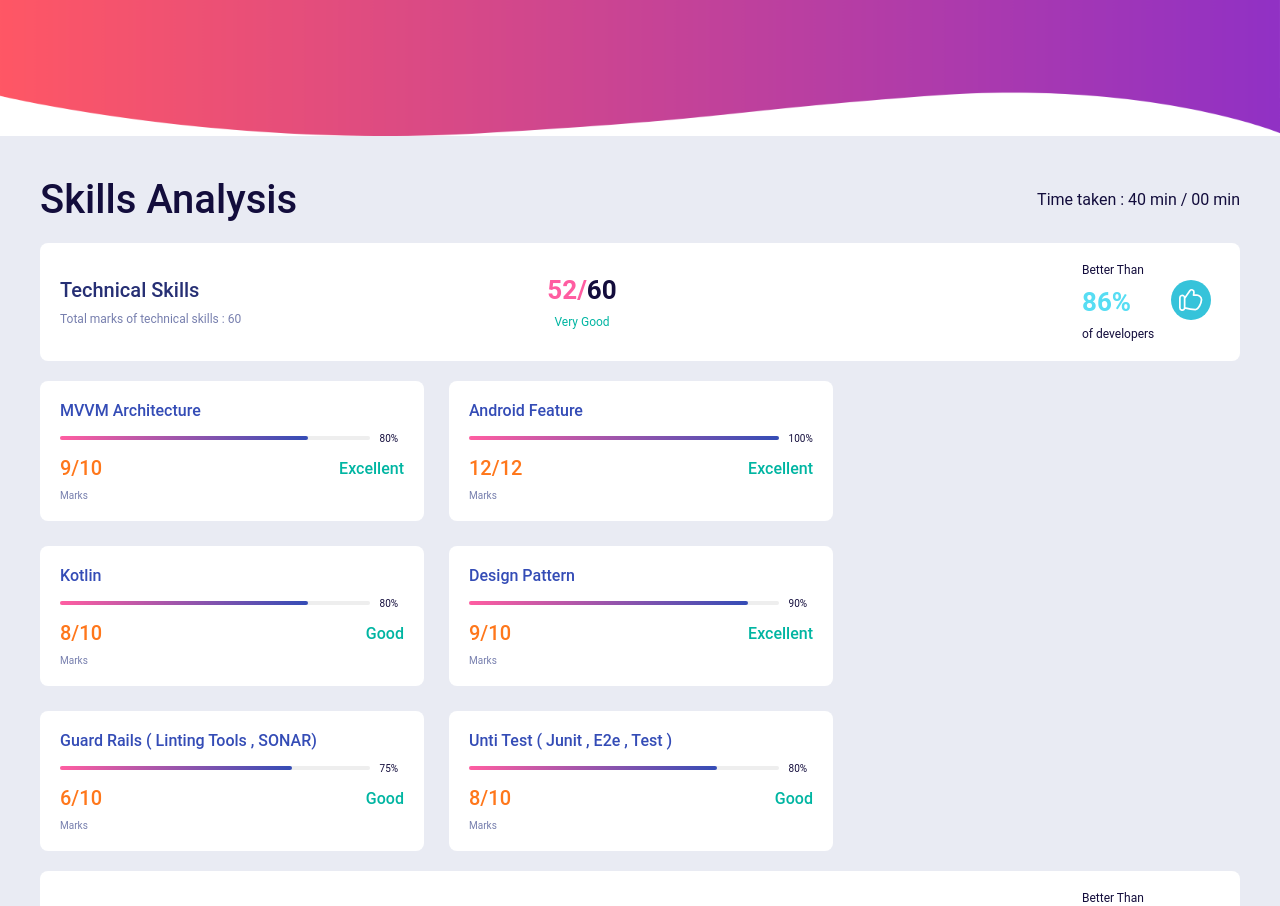
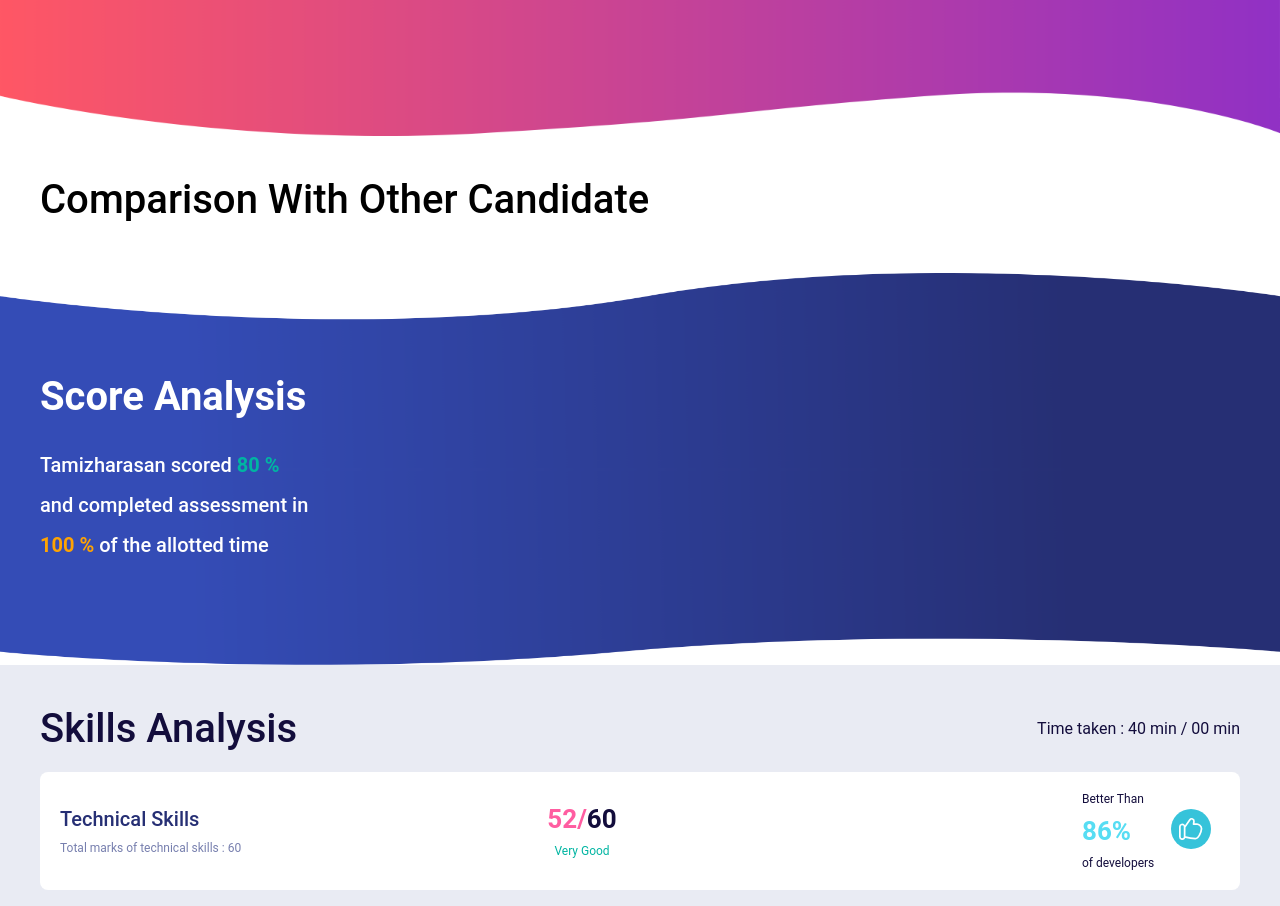
Before and after one commit to jassirahmed/report-web-application, a React (Create React App) app: page / in a window 1280 px wide. Shown: the part 1300-2206 px from the top of the page. Built offline with nearby package versions, Linux system fonts and the light colour scheme.

Commit message:
score analysis wip

```diff
--- a/src/App.js
+++ b/src/App.js
@@ -2,7 +2,9 @@ import Header from './components/Header';
 import Profile from './components/profile/Profile';
 import DetailCard from './components/Interview/DetailCard';
 import FeedBackCard from './components/FeedBack/FeedBackCard';
+import ComparisonCandidate from './components/Comparison/ComparisonCandidate';
 import CandidateChart from './components/Charts/CandidateChart';
+import ScoreAnalysis from './components/ScoreAnalysis/ScoreAnalysis';
 import SkillsAnalysis from './components/SkillsAnalysis/SkillsAnalysis';
 import Questions from './components/Questions/Questions';
 import Footer from './components/Footer/Footer';
@@ -19,6 +21,8 @@ function App() {
       <DetailCard />
       <FeedBackCard />
       {/* <CandidateChart /> */}
+      <ComparisonCandidate />
+      <ScoreAnalysis />
       <SkillsAnalysis />
       <Questions />
       <Footer />
--- a/src/components/Charts/CandidateChart.jsx
+++ b/src/components/Charts/CandidateChart.jsx
@@ -1,66 +1,57 @@
 import React from 'react'
 import { Box } from '@mui/material'
-import { BarChart, Bar, Cell, XAxis, YAxis, CartesianGrid, Tooltip, Legend, LabelList } from 'recharts'
+import { BarChart, Bar, Cell, XAxis, YAxis, CartesianGrid, Tooltip, Legend, LabelList, } from 'recharts'
 
 const data = [
     {
         name: '1/10',
-        uv: 4000,
-        pv: 2400,
+        uv: 5,
         amt: 2400,
+        xStroke: 'red'
     },
     {
         name: '2/10',
-        uv: 3000,
-        pv: 1398,
+        uv: 7,
         amt: 2210,
     },
     {
         name: '3/10',
-        uv: 2000,
-        pv: 9800,
+        uv: 12,
         amt: 2290,
     },
     {
         name: '4/10',
-        uv: 2780,
-        pv: 3908,
+        uv: 27,
         amt: 2000,
     },
     {
         name: '5/10',
-        uv: 1890,
-        pv: 4800,
+        uv: 20,
         amt: 2181,
     },
     {
         name: '6/10',
-        uv: 2390,
-        pv: 3800,
+        uv: 18,
         amt: 2500,
     },
     {
         name: '7/10',
-        uv: 3490,
-        pv: 4300,
+        uv: 16,
         amt: 2100,
     },
     {
         name: '8/10',
-        uv: 3490,
-        pv: 4300,
+        uv: 5,
         amt: 2100,
     },
     {
         name: '9/10',
-        uv: 3490,
-        pv: 4300,
+        uv: 1,
         amt: 2100,
     },
     {
         name: '10/10',
-        uv: 3490,
-        pv: 4300,
+        uv: 0,
         amt: 2100,
     },
 ];
@@ -68,7 +59,7 @@ export default function CandidateChart() {
     return (
         <Box>
             <BarChart
-                width={500}
+                width={600}
                 height={300}
                 data={data}
                 margin={{
@@ -78,14 +69,11 @@ export default function CandidateChart() {
                     bottom: 5,
                 }}
             >
-                <CartesianGrid strokeDasharray="3 3" />
+                <CartesianGrid strokeOpacity="1" vertical={false} />
                 <XAxis dataKey="name" />
-                <YAxis />
-                <Tooltip />
-                <Legend />
-                <Bar dataKey="uv" fill="#82ca9d" radius={8} >
-                    <LabelList dataKey='name'></LabelList>
-                </Bar>
+                <YAxis type='number' domain={[0, 30]} />
+                <Tooltip cursor={{ fill: 'transparent' }} />
+                <Bar dataKey="uv" fill="#CED2E6" barSize={30} radius={8} isAnimationActive={false} />
             </BarChart>
         </Box>
     )
--- /dev/null
+++ b/src/components/Comparison/ComparisonCandidate.jsx
@@ -0,0 +1,20 @@
+import React from 'react'
+import { Box } from '@mui/material'
+
+export default function ComparisonCandidate() {
+    return (
+        <Box p='40px'>
+            <Box textAlign='left' fontSize='40px' fontWeight={500}>Comparison With Other Candidate</Box>
+            <Box className="flex" pt='10px' >
+                <Box width='50%'></Box>
+                <Box width='50%' className='flex'>
+                    <Box>
+                        <Box></Box>
+                    </Box>
+                    <Box></Box>
+                    <Box></Box>
+                </Box>
+            </Box>
+        </Box>
+    )
+}
--- /dev/null
+++ b/src/components/ScoreAnalysis/ScoreAnalysis.css
@@ -0,0 +1,8 @@
+.score-analysis {
+    background-image: url(/public/images/score-analysis-bg-img.png);
+    background-position: center;
+    background-repeat: no-repeat;
+    background-size: 100% 100%;
+    min-width: 100%;
+    /* min-height: 500px; */
+}
--- /dev/null
+++ b/src/components/ScoreAnalysis/ScoreAnalysis.jsx
@@ -0,0 +1,28 @@
+import React from 'react'
+import { Box } from '@mui/material'
+import './ScoreAnalysis.css'
+
+export default function ScoreAnalysis() {
+    return (
+        <Box className='score-analysis'>
+            <Box p='100px 40px'>
+                <Box className='flex' justifyContent='space-between'>
+                    <Box width='30%' textAlign='left' color='#FFFFFF'>
+                        <Box fontSize='40px' fontWeight='700' pb='25px'>Score Analysis</Box>
+                        <Box width='300px' display='flex' flexWrap='wrap' fontSize='20px' fontWeight='500' lineHeight='40px' >
+                            Tamizharasan scored
+                            <Box pl='5px' fontWeight='700' color='#00B5A2'>80 %</Box>
+                            and completed assessment in
+                            <Box pr='5px' fontWeight='700' color='#FEA303'>100 %</Box>
+                            of the allotted time
+                        </Box>
+                    </Box>
+                    <Box className='flex'>
+                        <Box width='50%'></Box>
+                        <Box width='50%'></Box>
+                    </Box>
+                </Box>
+            </Box>
+        </Box>
+    )
+}
```
Also changed, not shown: public/images/score-analysis-bg-img.png (added).
